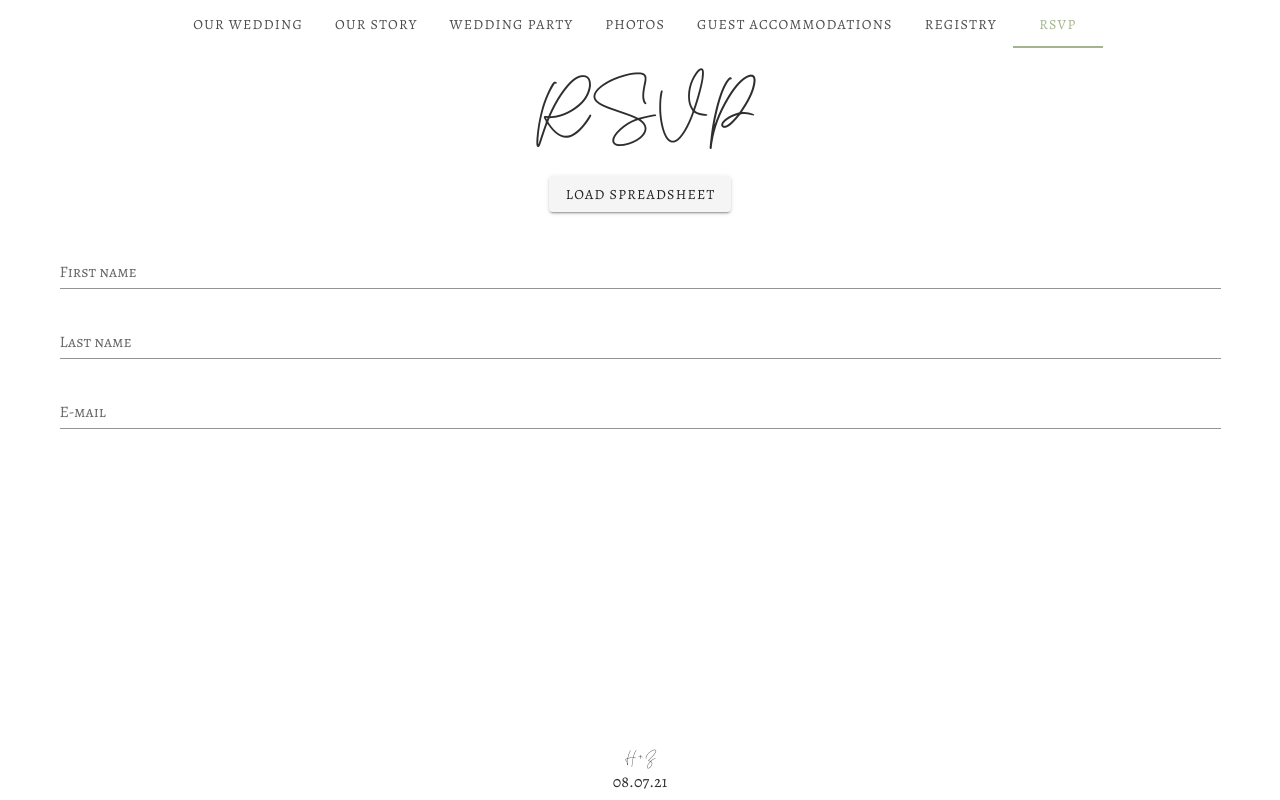
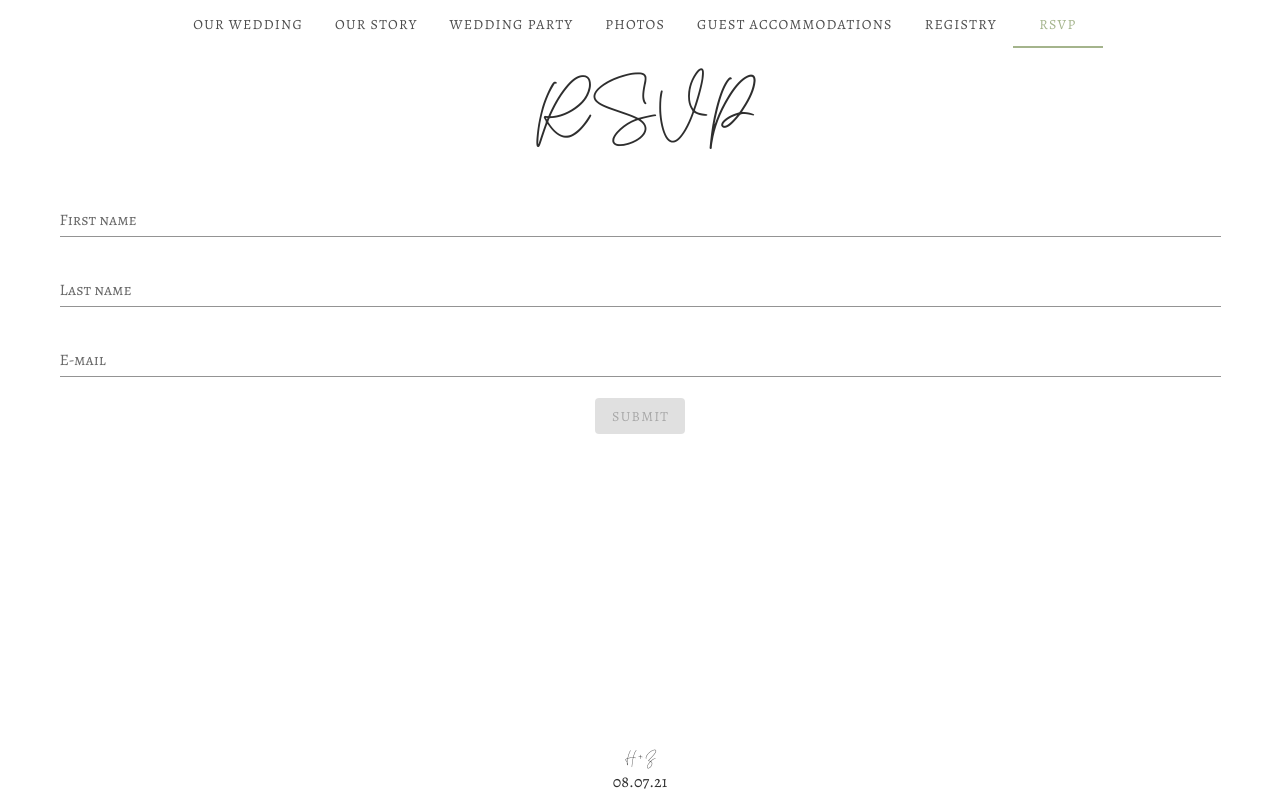
Before and after one commit to zdawz/zach-and-haley-2021, a Vue app: page /rsvp in a window 1280 px wide. Built offline with nearby package versions, Linux system fonts and the light colour scheme.

Commit message:
Made RSVP form a little bit better

```diff
--- a/src/views/RSVP.vue
+++ b/src/views/RSVP.vue
@@ -1,28 +1,27 @@
 <template>
   <div>
     <h1>RSVP</h1>
-    <v-btn @click="loadSpreadsheet">Load Spreadsheet</v-btn>
-    <p>{{ spreadsheetTitle }}</p>
-    <v-form v-model="valid">
+    <v-form v-model="valid" @submit.prevent="onSubmit">
       <v-container>
         <v-text-field
           v-model="firstName"
           :rules="nameRules"
           label="First name"
-          required
         ></v-text-field>
         <v-text-field
           v-model="lastName"
           :rules="nameRules"
           label="Last name"
-          required
         ></v-text-field>
         <v-text-field
           v-model="email"
           :rules="emailRules"
           label="E-mail"
-          required
+          validate-on-blur
         ></v-text-field>
+        <v-btn type="submit" :disabled="!valid">
+          Submit
+        </v-btn>
       </v-container>
     </v-form>
   </div>
@@ -41,8 +40,7 @@ export default {
     nameRules: [(v) => !!v || "Name is required"],
     email: "",
     emailRules: [
-      (v) => !!v || "E-mail is required",
-      (v) => validator.validate(v) || "E-mail must be valid",
+      (v) => (v ? validator.validate(v) || "E-mail must be valid" : true),
     ],
     spreadsheetTitle: null,
   }),
@@ -61,6 +59,9 @@ export default {
       await doc.loadInfo(); // loads document properties and worksheets
       this.spreadsheetTitle = doc.title;
     },
+    onSubmit() {
+      console.log(this.firstName, this.lastName, this.email);
+    },
   },
 };
 </script>
```
